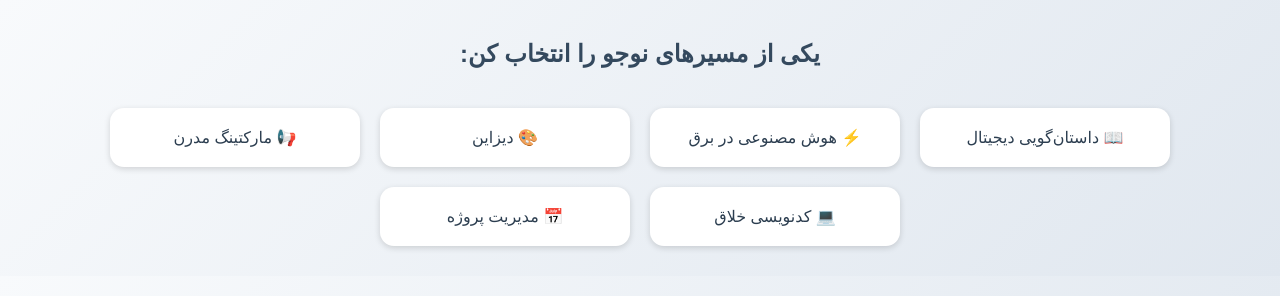
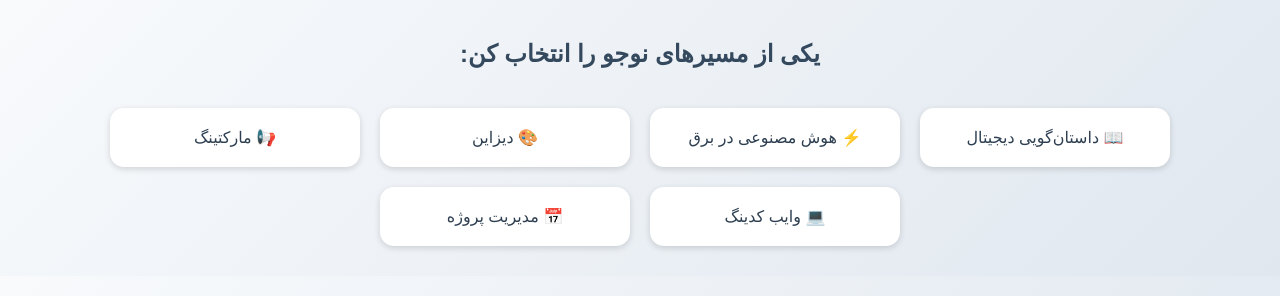
Before and after one commit to mehkaff/nojoo-site, a plain HTML site: page index.html in a window 1280 px wide. Both pictures are taken after a click on the button "شروع". Shown: the top 296 px of the page. Drawn offline with Linux system fonts and the light colour scheme.

Commit message:
Update index.html

```diff
--- a/index.html
+++ b/index.html
@@ -50,8 +50,8 @@
       <div class="field-btn" onclick="chooseField('داستان‌گویی دیجیتال')">📖 داستان‌گویی دیجیتال</div>
       <div class="field-btn" onclick="chooseField('هوش مصنوعی در برق')">⚡ هوش مصنوعی در برق</div>
       <div class="field-btn" onclick="chooseField('دیزاین')">🎨 دیزاین</div>
-      <div class="field-btn" onclick="chooseField("مارکتینگ ")">📢 مارکتینگ مدرن</div>
-      <div class="field-btn" onclick="chooseField('وایب کدینگ')">💻 کدنویسی خلاق</div>
+      <div class="field-btn" onclick="chooseField("مارکتینگ ")">📢 مارکتینگ</div>
+      <div class="field-btn" onclick="chooseField('وایب کدینگ')">💻 وایب کدینگ</div>
       <div class="field-btn" onclick="chooseField('مدیریت پروژه')">📅 مدیریت پروژه</div>
     </div>
   </div>
```
